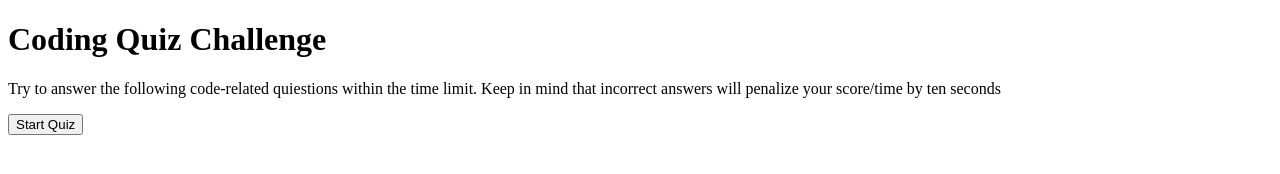
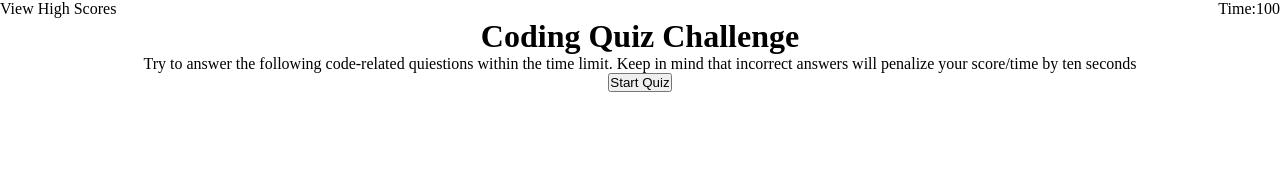
Before and after one commit to salmanghouse1/web-dev-skills-quiz, a plain HTML site: page index.html in a window 1280 px wide. Drawn offline with Linux system fonts and the light colour scheme.

Commit message:
fixed positioning

```diff
--- /dev/null
+++ b/Assets/stylesheet.css
@@ -0,0 +1,16 @@
+* {
+    padding: 0;
+    margin: 0;
+}
+
+.container {}
+
+.dock {
+    display: flex;
+    justify-content: space-between;
+}
+
+.content {
+    display: block;
+    text-align: center;
+}
--- a/index.html
+++ b/index.html
@@ -5,17 +5,22 @@
     <meta charset="UTF-8">
     <meta http-equiv="X-UA-Compatible" content="IE=edge">
     <meta name="viewport" content="width=device-width, initial-scale=1.0">
+    <link rel="stylesheet" href="./Assets/stylesheet.css">
     <title>Web SkillS Quiz</title>
 </head>
 
 <body>
 
     <div class="container">
-
-        <h1>Coding Quiz Challenge</h1>
-        <p>Try to answer the following code-related quiestions within the time limit. Keep in mind that incorrect answers will penalize your score/time by ten seconds</p>
-        <button>Start Quiz</button>
-
+        <div class="dock">
+            <p>View High Scores</p>
+            <p>Time:100</p>
+        </div>
+        <div class="content">
+            <h1>Coding Quiz Challenge</h1>
+            <p>Try to answer the following code-related quiestions within the time limit. Keep in mind that incorrect answers will penalize your score/time by ten seconds</p>
+            <button>Start Quiz</button>
+        </div>
 
     </div>
 
```
